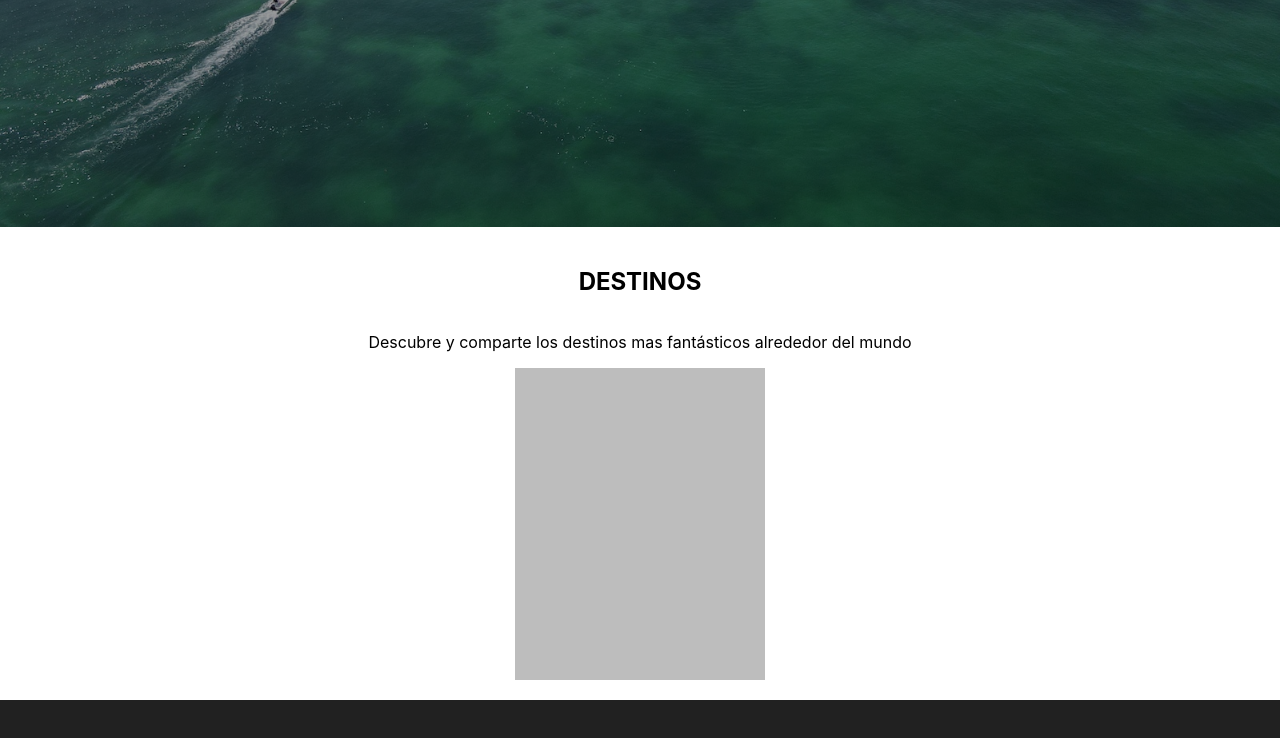
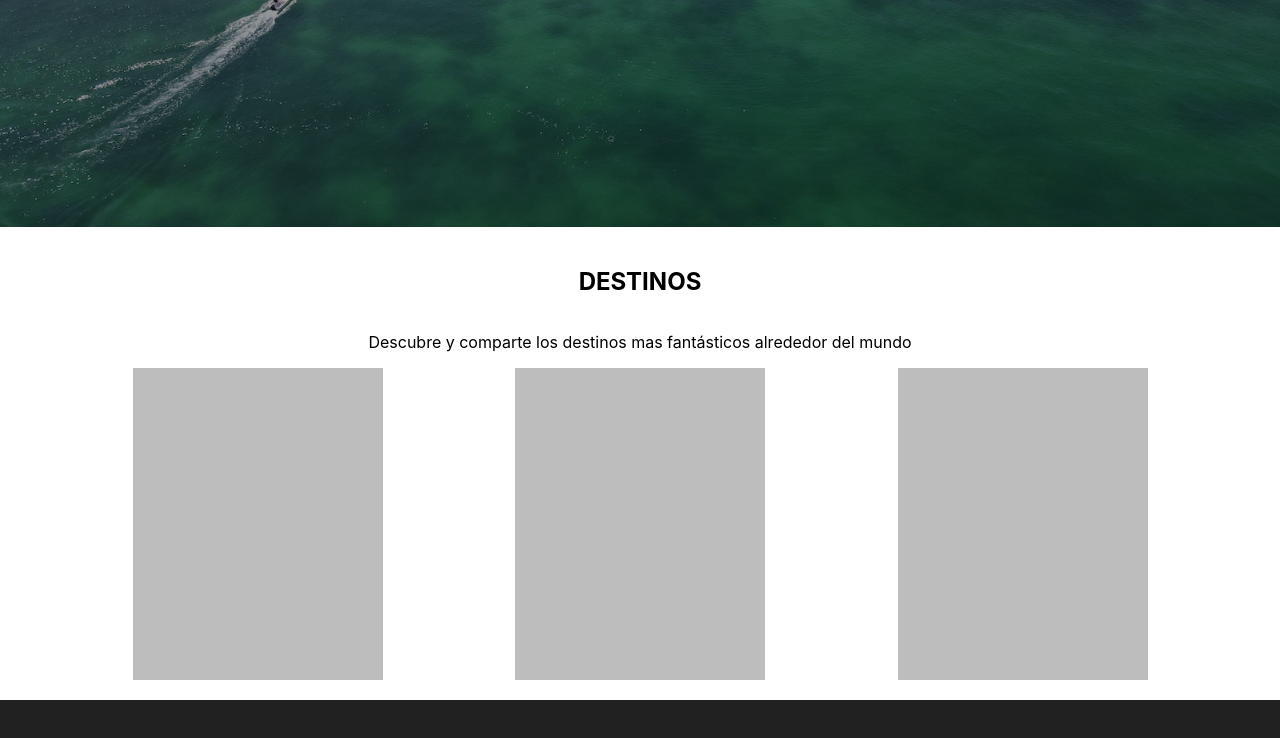
Before and after one commit to camilopineda100/cartagena-landing, a React (Create React App) app: page / in a window 1280 px wide. Shown: the part 573-1311 px from the top of the page. Built offline with nearby package versions, Linux system fonts and the light colour scheme.

Commit message:
feat: add slider for destinations section

```diff
--- a/src/Components/Body/Destinations/Destinations.css
+++ b/src/Components/Body/Destinations/Destinations.css
@@ -6,21 +6,40 @@
 }
 
 .card {
-  width: 90vw;
-  height: calc(90vw * 1.25);
+  min-width: 85vw;
+  height: calc(85vw * 1.25);
   background: #BDBDBD;
+  margin: 0 10px;
+}
+
+.slider {
+  display: flex;
+  justify-content: space-between;
+  width: 100vw;
+  box-sizing: border-box;
+  overflow-x: auto;
+}
+
+.slider::before {
+  content: '';
+  border-right: 10px solid transparent;
+}
+
+.slider::after {
+  content: '';
+  border-left: 10px solid transparent;
 }
 
 @media(min-width: 426px) {
   .card {
-    width: 150px;
+    min-width: 150px;
     height: calc(150px * 1.25);
   }
 }
 
 @media(min-width: 769px) {
   .card {
-    width: 250px;
+    min-width: 250px;
     height: calc(250px * 1.25);
   }
 }
--- a/src/Components/Body/Destinations/Destinations.jsx
+++ b/src/Components/Body/Destinations/Destinations.jsx
@@ -9,8 +9,16 @@ function Destinations(){
 
       <p>Descubre y comparte los destinos mas fantásticos alrededor del mundo</p>
 
-      <div className="card">
+      <div className="slider">
+        <div className="card">
 
+        </div>
+        <div className="card">
+
+        </div>
+        <div className="card">
+
+        </div>
       </div>
     </div>
   )
```
